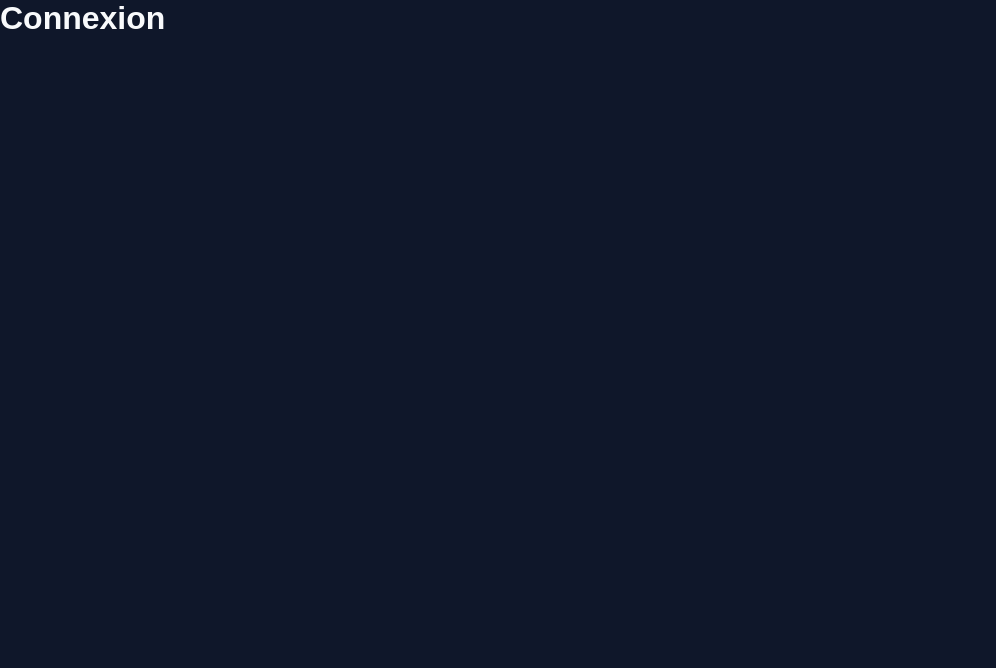
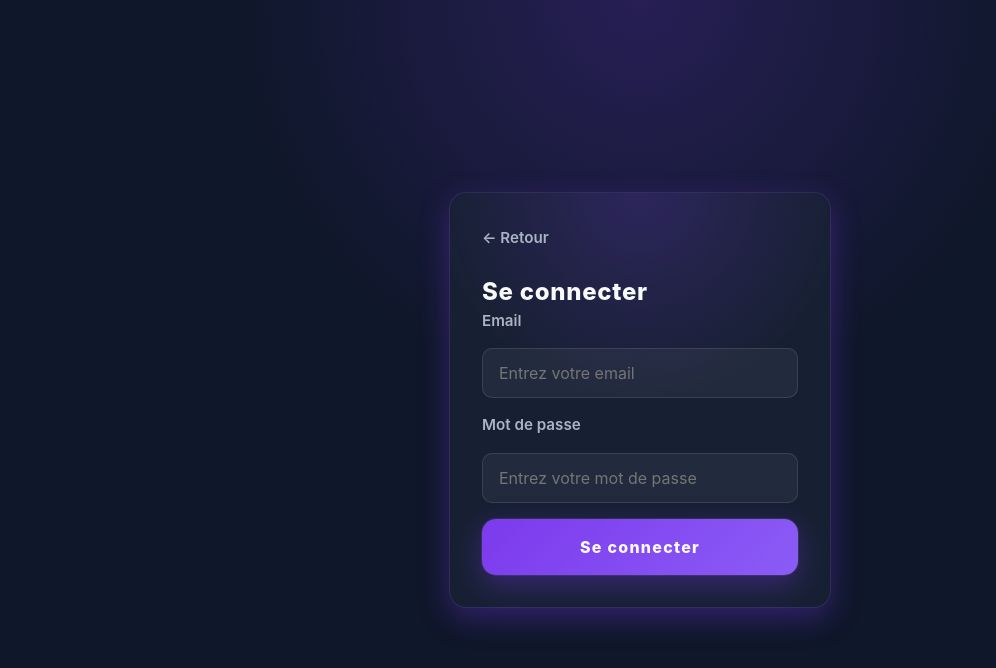
Before and after one commit to Drakoven/lexora, a React (Vite) app: page /login in a window 1280 px wide. Shown: the top 668 px of the page, without its empty margins (0-996 px from the left). Built offline with nearby package versions, Linux system fonts and the light colour scheme.

Commit message:
feat: finish frontend design system and stub pages
Fill in globals.css/typography.css, add standalone Login/Register
pages reusing the existing form components, and flesh out
Dashboard/Settings with a minimal placeholder layout.

```diff
--- a/src/App.css
+++ /dev/null
@@ -1,16 +0,0 @@
-* {
-  box-sizing: border-box;
-}
-
-body {
-  margin: 0;
-  min-width: 320px;
-  min-height: 100vh;
-  background-color: white;
-  color: black;
-  font-family: Arial, sans-serif;
-}
-
-#root {
-  min-height: 100vh;
-}
--- a/src/index.css
+++ b/src/index.css
@@ -1,16 +1,3 @@
 @import "./styles/variables.css";
-
-* {
-  box-sizing: border-box;
-  margin: 0;
-  padding: 0;
-}
-
-body {
-  margin: 0;
-  min-width: 320px;
-  min-height: 100vh;
-  background-color: var(--color-background);
-  color: var(--color-text);
-  font-family: Arial, sans-serif;
-}
+@import "./styles/globals.css";
+@import "./styles/typography.css";
--- /dev/null
+++ b/src/pages/Dashboard/Dashboard.css
@@ -0,0 +1,5 @@
+.page-placeholder {
+  display: flex;
+  flex-direction: column;
+  gap: 12px;
+}
--- a/src/pages/Dashboard/Dashboard.jsx
+++ b/src/pages/Dashboard/Dashboard.jsx
@@ -1,5 +1,15 @@
+import "./Dashboard.css";
+import AppLayout from "../../components/AppLayout/AppLayout.jsx";
+
 function Dashboard() {
-    return <h1>Tableau de bord</h1>;
+  return (
+    <AppLayout>
+      <div className="page-placeholder">
+        <h1>Tableau de bord</h1>
+        <p>Tes statistiques et parties en cours arriveront ici.</p>
+      </div>
+    </AppLayout>
+  );
 }
 
 export default Dashboard;
--- /dev/null
+++ b/src/pages/Login/Login.css
@@ -0,0 +1,30 @@
+.login-page {
+  display: flex;
+  align-items: center;
+  justify-content: center;
+  min-height: 100vh;
+  padding: 24px;
+
+  background: radial-gradient(
+    circle at top,
+    rgba(124, 58, 237, 0.22),
+    transparent 40%
+  );
+}
+
+.login-page .login-form {
+  width: min(380px, 100%);
+  padding: 32px;
+  border-radius: 16px;
+
+  background: radial-gradient(
+      circle at top,
+      rgba(124, 58, 237, 0.22),
+      transparent 45%
+    ),
+    var(--color-background-soft);
+
+  box-shadow:
+    0 10px 30px rgba(124, 58, 237, 0.35),
+    0 0 0 1px rgba(255, 255, 255, 0.08);
+}
--- a/src/pages/Login/Login.jsx
+++ b/src/pages/Login/Login.jsx
@@ -1,5 +1,16 @@
+import { useNavigate } from "react-router-dom";
+
+import "./Login.css";
+import LoginForm from "../../components/LoginForm/LoginForm.jsx";
+
 function Login() {
-    return <h1>Connexion</h1>;
+  const navigate = useNavigate();
+
+  return (
+    <div className="login-page">
+      <LoginForm onBack={() => navigate("/")} />
+    </div>
+  );
 }
 
 export default Login;
--- /dev/null
+++ b/src/pages/Register/Register.css
@@ -0,0 +1,30 @@
+.register-page {
+  display: flex;
+  align-items: center;
+  justify-content: center;
+  min-height: 100vh;
+  padding: 24px;
+
+  background: radial-gradient(
+    circle at top,
+    rgba(124, 58, 237, 0.22),
+    transparent 40%
+  );
+}
+
+.register-page .register-form {
+  width: min(380px, 100%);
+  padding: 32px;
+  border-radius: 16px;
+
+  background: radial-gradient(
+      circle at top,
+      rgba(124, 58, 237, 0.22),
+      transparent 45%
+    ),
+    var(--color-background-soft);
+
+  box-shadow:
+    0 10px 30px rgba(124, 58, 237, 0.35),
+    0 0 0 1px rgba(255, 255, 255, 0.08);
+}
--- a/src/pages/Register/Register.jsx
+++ b/src/pages/Register/Register.jsx
@@ -1,5 +1,16 @@
+import { useNavigate } from "react-router-dom";
+
+import "./Register.css";
+import RegisterForm from "../../components/RegisterForm/RegisterForm.jsx";
+
 function Register() {
-    return <h1>Inscription</h1>;
+  const navigate = useNavigate();
+
+  return (
+    <div className="register-page">
+      <RegisterForm onBack={() => navigate("/")} />
+    </div>
+  );
 }
 
 export default Register;
--- /dev/null
+++ b/src/pages/Settings/Settings.css
@@ -0,0 +1,5 @@
+.page-placeholder {
+  display: flex;
+  flex-direction: column;
+  gap: 12px;
+}
--- a/src/pages/Settings/Settings.jsx
+++ b/src/pages/Settings/Settings.jsx
@@ -1,5 +1,15 @@
+import "./Settings.css";
+import AppLayout from "../../components/AppLayout/AppLayout.jsx";
+
 function Settings() {
-    return <h1>Paramètres</h1>;
+  return (
+    <AppLayout>
+      <div className="page-placeholder">
+        <h1>Paramètres</h1>
+        <p>Les réglages du compte et du jeu arriveront ici.</p>
+      </div>
+    </AppLayout>
+  );
 }
 
 export default Settings;
--- a/src/styles/globals.css
+++ b/src/styles/globals.css
@@ -0,0 +1,34 @@
+* {
+  box-sizing: border-box;
+  margin: 0;
+  padding: 0;
+}
+
+html {
+  color-scheme: dark;
+}
+
+body {
+  min-width: 320px;
+  min-height: 100vh;
+  background-color: var(--color-background);
+  color: var(--color-text);
+}
+
+#root {
+  min-height: 100vh;
+}
+
+a {
+  color: inherit;
+  text-decoration: none;
+}
+
+button {
+  font: inherit;
+  color: inherit;
+}
+
+input {
+  font: inherit;
+}
--- a/src/styles/typography.css
+++ b/src/styles/typography.css
@@ -0,0 +1,28 @@
+body {
+  font-family: -apple-system, BlinkMacSystemFont, "Segoe UI", Roboto, Arial,
+    sans-serif;
+  line-height: 1.5;
+}
+
+h1,
+h2,
+h3 {
+  font-weight: 800;
+  letter-spacing: 0.03em;
+}
+
+h1 {
+  font-size: 2rem;
+}
+
+h2 {
+  font-size: 1.5rem;
+}
+
+h3 {
+  font-size: 1.2rem;
+}
+
+p {
+  color: var(--color-text-muted);
+}
```
Also changed, not shown: 1 other file (tests, documents, lock files or other folders).
